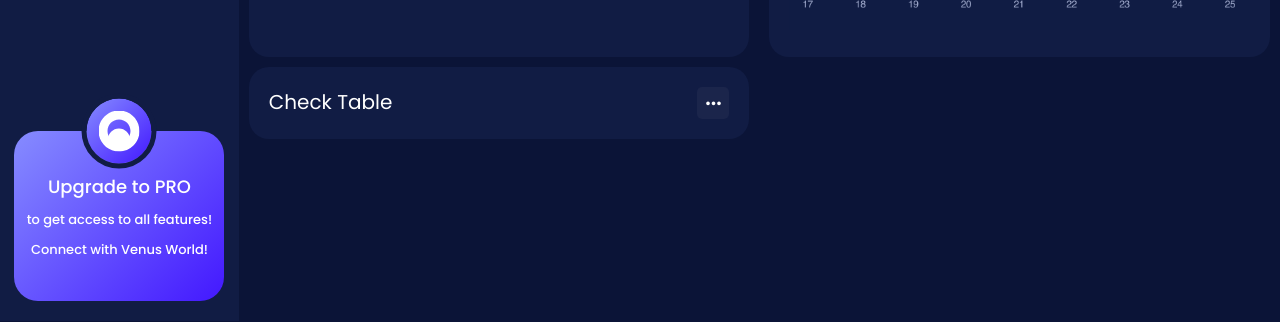
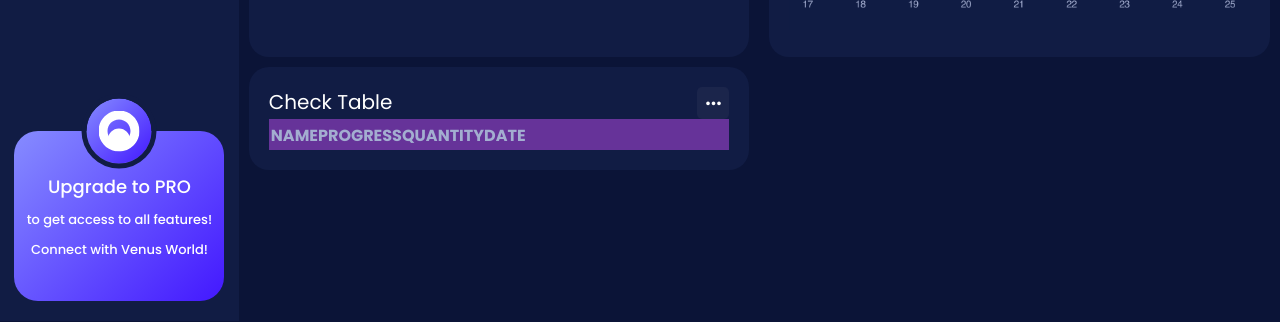
Before and after one commit to Fuadmikayil/HORIZON, a plain HTML site: page index.html in a window 1280 px wide. Shown: the part 478-800 px from the top of the page. Drawn offline with nearby package versions, Linux system fonts and the light colour scheme.

Commit message:
table add

```diff
--- a/index.html
+++ b/index.html
@@ -104,8 +104,8 @@
                             <label for="month">This month</label>
                         </div>
                         <h2>$37.5K</h2>
-                        <h4 class="Total_text">Total Spent <span><i class='bx bxs-up-arrow'></i>   +2.45%</span></h4>
-                        <span class="track"><i class='bx bx-check' ></i>On track</span>
+                        <h4 class="Total_text">Total Spent <span><i class='bx bxs-up-arrow'></i> +2.45%</span></h4>
+                        <span class="track"><i class='bx bx-check'></i>On track</span>
                     </div>
                 </div>
                 <div class="dashboard">
@@ -120,9 +120,22 @@
                         <h2>Check Table</h2>
                         <i class='bx bx-dots-horizontal-rounded'></i>
                     </div>
-                    <div class="checktable">
-
-                    </div>
+                    <table class="checktable">
+                        <tr>
+                            <th>
+                                NAME
+                            </th>
+                            <th>
+                                PROGRESS
+                            </th>
+                            <th>
+                                QUANTITY
+                            </th>
+                            <th>
+                                DATE
+                            </th>
+                        </tr>
+                    </table>
                 </div>
                 </div>
             </section>
--- a/style.css
+++ b/style.css
@@ -285,6 +285,8 @@ nav>.Upgrade>h5 {
   border-radius: 50%;
   padding: 2px;
 }
+
+/*Revenue Text Start*/
 .header_main>.Total>.dashboard>.revenue_text{
   display: flex;
   justify-content: space-between;
@@ -304,9 +306,26 @@ nav>.Upgrade>h5 {
   border-radius: 5px;
   cursor: pointer;
 }
+/*Revenue Text End*/
+
 .header_main>.Total>.dashboard>.revenue_img{
   width: 100%;
   object-fit: cover;
   padding-top: 10px;
 }
+
+/*checktable Start*/
+.header_main>.Total>.dashboard>.checktable{
+  display: flex;
+  justify-content: space-between;
+  width: 100%;
+  background-color: rebeccapurple;
+}
+
+.header_main>.Total>.dashboard>.checktable>tbody>tr>th{
+  color:rgba(163, 174, 208, 1);
+  display: inline-block;
+}
+
+/*checktable End*/
 /*Header Main End*/
```
